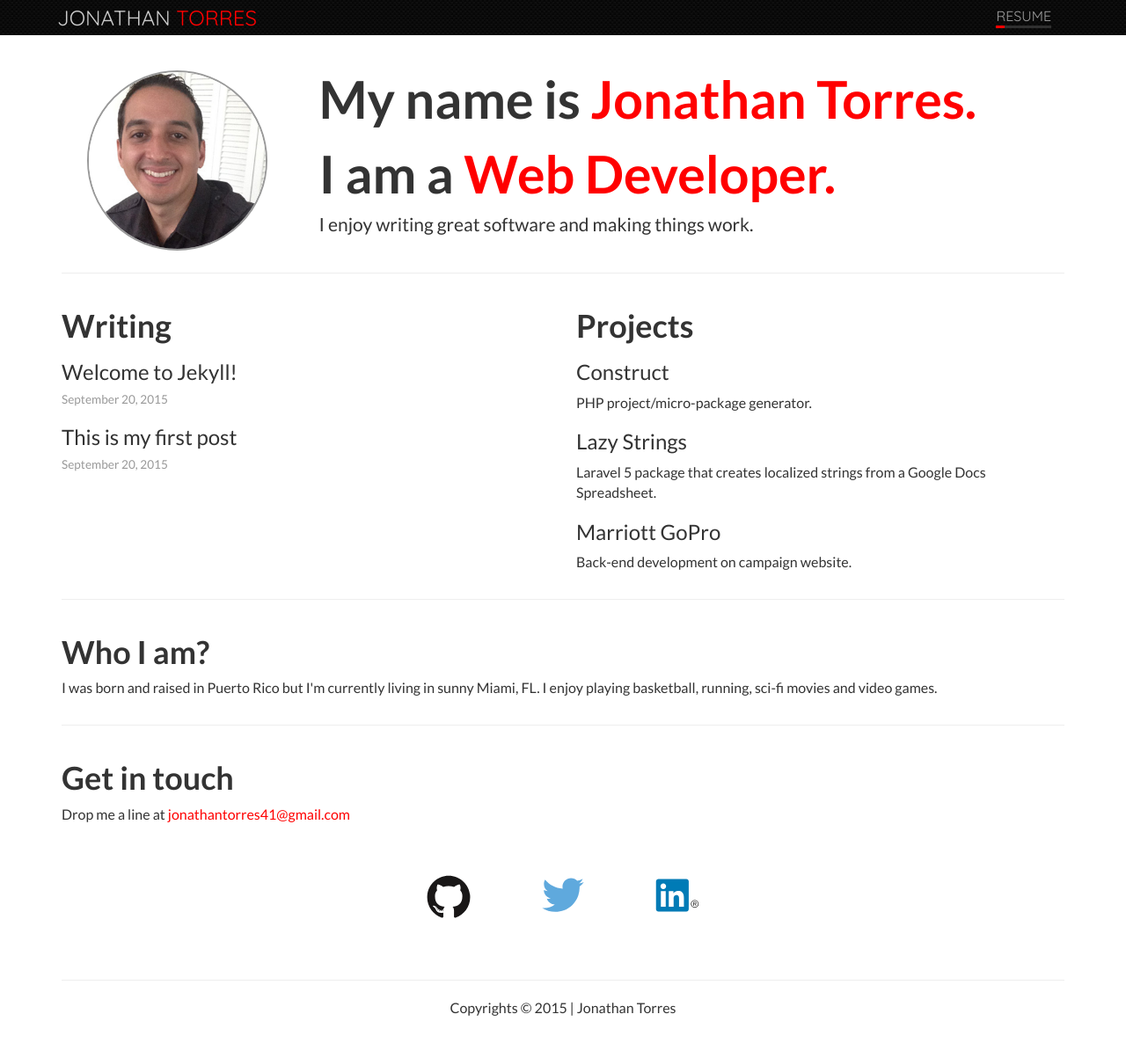
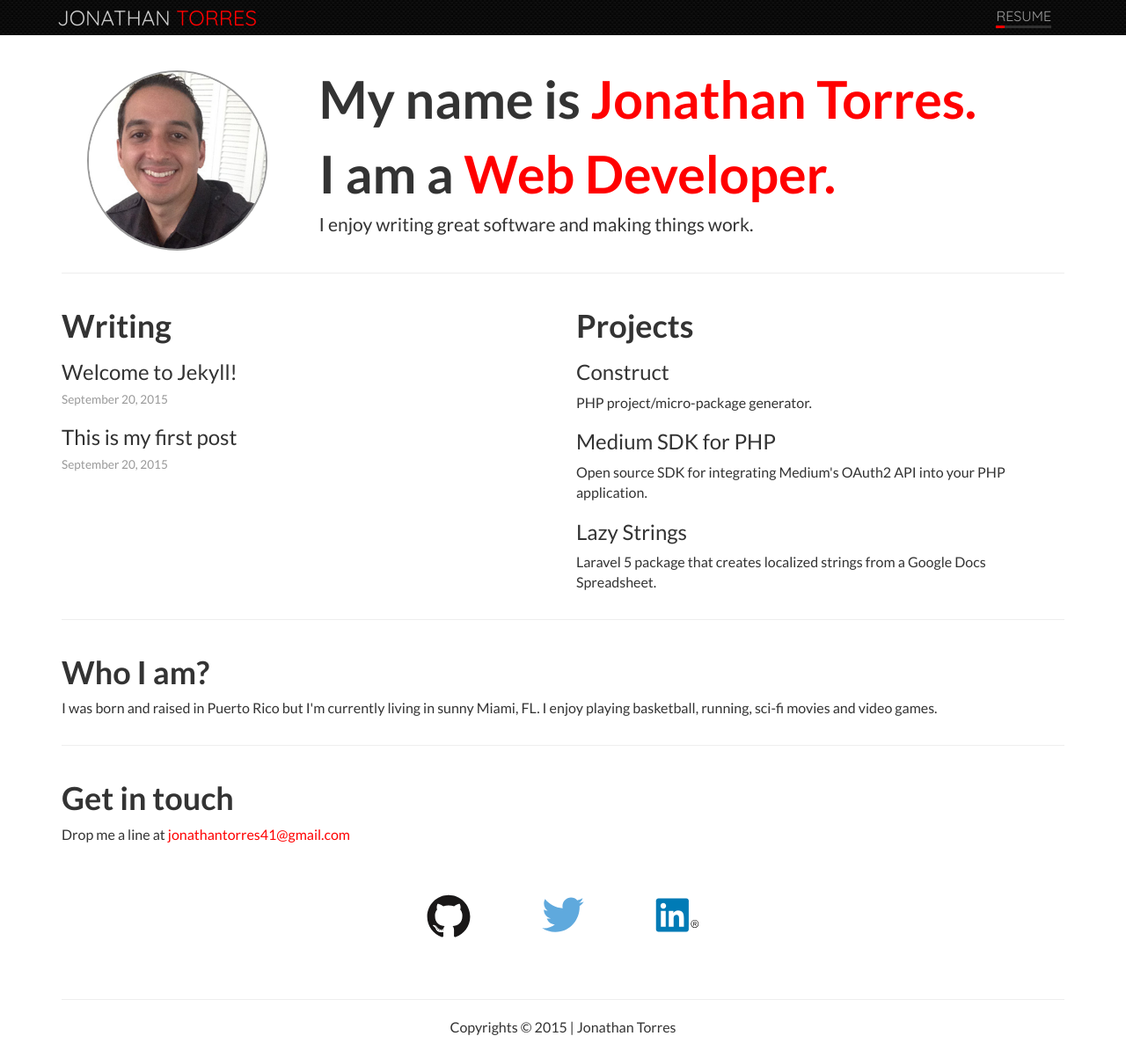
Before and after one commit to jonathantorres/website, a Jekyll site: the page built from index.html, in a window 1280 px wide and 1330 px high, cut to the strip 0-1203 px from the top of the window. Shown: the whole strip at 88% size. Built offline with Jekyll 4.4.1, drawn with Linux system fonts in a browser that asks for light colours.

Commit message:
Update projects.

```diff
--- a/index.html
+++ b/index.html
@@ -37,12 +37,12 @@ title: Jonathan Torres | Web Developer
                 <p>PHP project/micro-package generator.</p>
             </li>
             <li>
+                <a href="https://github.com/jonathantorres/medium-sdk-php" target="_blank"><h3>Medium SDK for PHP</h3></a>
+                <p>Open source SDK for integrating Medium's OAuth2 API into your PHP application.</p>
+            </li>
+            <li>
                 <a href="https://github.com/Nobox/Lazy-Strings" target="_blank"><h3>Lazy Strings</h3></a>
                 <p>Laravel 5 package that creates localized strings from a Google Docs Spreadsheet.</p>
-            </li>
-            <li>
-                <a href="http://marriott-gopro.com/" target="_blank"><h3>Marriott GoPro</h3></a>
-                <p>Back-end development on campaign website.</p>
             </li>
         </ul>
     </div>
```
